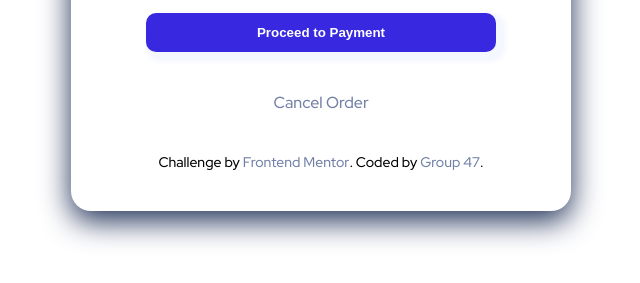
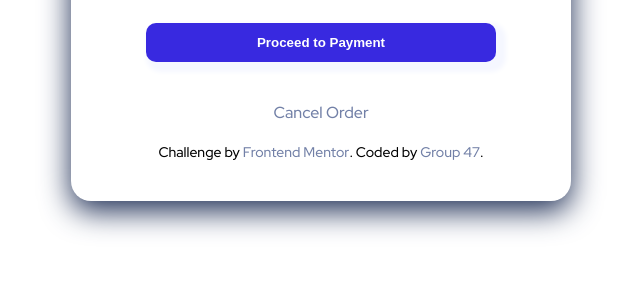
Before and after one commit to GreenAbayomi/Group-47-Frontend-Dev., a plain HTML site: page index.html in a window 1280 px wide. Shown: the part 415-698 px from the top of the page, without its empty margins (319-959 px from the left). Drawn offline with Linux system fonts and the light colour scheme.

Commit message:
Update style.css

```diff
--- a/style.css
+++ b/style.css
@@ -92,10 +92,6 @@ p  {
     text-decoration: none;
 }
 
-.attribution {
-    margin-top: 20px;
-}
-
 button {
     display: inline-block;
     font-weight: 700;
```
